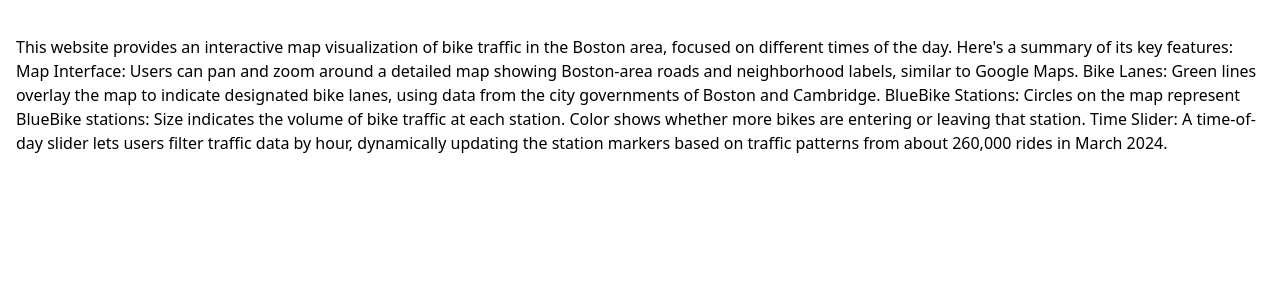
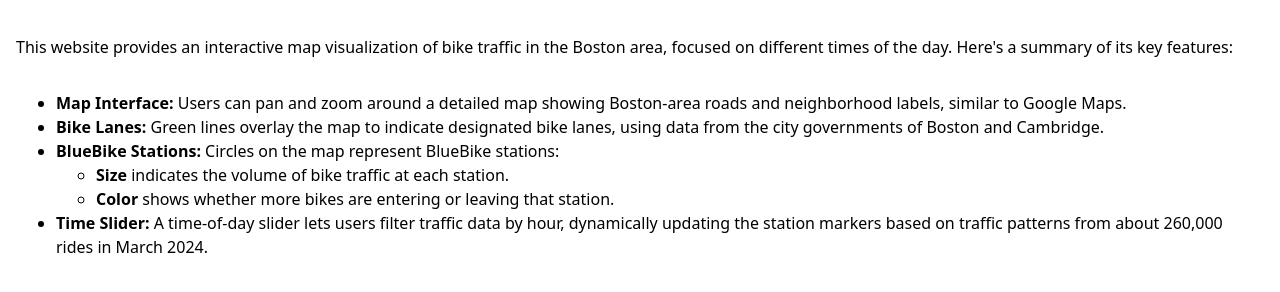
Before and after one commit to haechristine/wheelie_good_time, a plain HTML site: page index.html in a window 1280 px wide. Shown: the part 88-380 px from the top of the page. Drawn offline with Linux system fonts and the light colour scheme.

Commit message:
Update index.html

```diff
--- a/index.html
+++ b/index.html
@@ -9,20 +9,17 @@
   </head>
   <body>
     <h1>🚴🏼‍♀️ Bikewatching</h1>
-    <p>This website provides an interactive map visualization of bike traffic in the Boston area, focused on different times of the day. Here's a summary of its key features:
-
-        Map Interface: Users can pan and zoom around a detailed map showing Boston-area roads and neighborhood labels, similar to Google Maps.
-
-        Bike Lanes: Green lines overlay the map to indicate designated bike lanes, using data from the city governments of Boston and Cambridge.
-
-        BlueBike Stations: Circles on the map represent BlueBike stations:
-
-        Size indicates the volume of bike traffic at each station.
-
-        Color shows whether more bikes are entering or leaving that station.
-
-        Time Slider: A time-of-day slider lets users filter traffic data by hour, dynamically updating the station markers based on traffic patterns from about 260,000 rides in March 2024.
-
-         </p>
+    <p>This website provides an interactive map visualization of bike traffic in the Boston area, focused on different times of the day. Here's a summary of its key features:</p>
+<ul>
+  <li><strong>Map Interface:</strong> Users can pan and zoom around a detailed map showing Boston-area roads and neighborhood labels, similar to Google Maps.</li>
+  <li><strong>Bike Lanes:</strong> Green lines overlay the map to indicate designated bike lanes, using data from the city governments of Boston and Cambridge.</li>
+  <li><strong>BlueBike Stations:</strong> Circles on the map represent BlueBike stations:
+    <ul>
+      <li><strong>Size</strong> indicates the volume of bike traffic at each station.</li>
+      <li><strong>Color</strong> shows whether more bikes are entering or leaving that station.</li>
+    </ul>
+  </li>
+  <li><strong>Time Slider:</strong> A time-of-day slider lets users filter traffic data by hour, dynamically updating the station markers based on traffic patterns from about 260,000 rides in March 2024.</li>
+</ul>
   </body>
 </html>
```
